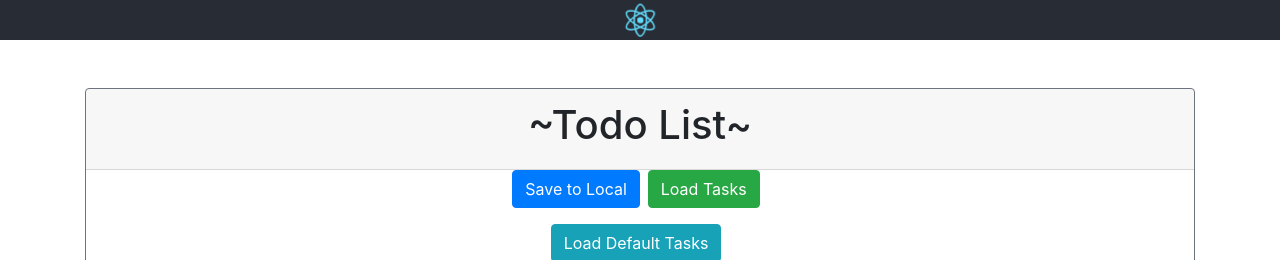
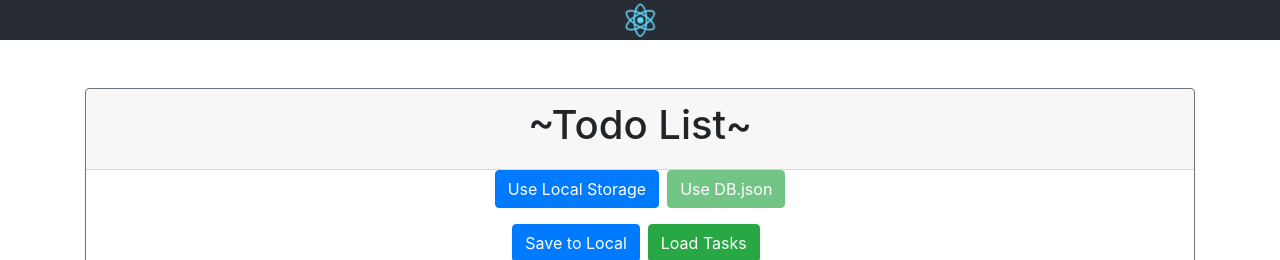
Before and after one commit to ducitp5/reactjs-todos-list, a React (Create React App) app: page / in a window 1280 px wide. Shown: the top 260 px of the page. Built offline with nearby package versions, Linux system fonts and the light colour scheme; no server answers.

Commit message:
toogle DB & localstorage

```diff
--- a/src/App.js
+++ b/src/App.js
@@ -21,31 +21,51 @@ class App extends React.Component {
       strSearch: "",
       orderBy: "time",
       orderDif: "asc",
-      filterLevel: null // Add filter level to state
+      filterLevel: null,
+      dataSource: localStorage.getItem("dataSource") || "db", // default to "db" if no choice saved
     }
   }
 
   UNSAFE_componentWillMount() {
-    let items = JSON.parse(localStorage.getItem("task")) || [];
-    this.setState({
-      items: items
-    })
+    let $dataSource = this.state.dataSource;
+
+    if($dataSource == 'db')     this.loadTasksFromDB();
+    else                        this.loadTasksFromLocalStorage();
   }
 
   componentDidMount() {
+
+  }
+
+  loadTasksFromDB = () => {
     // Load data from JSON Server
     fetch("http://localhost:3001/tasks")
-        .then(response => response.json())
-        .then(
-            data => {
-              this.setState({ items: data })
-            }
-        )
-        .catch(error => console.error("Error loading tasks:", error));
-  }
+      .then(response => response.json())
+      .then(data => {
+        this.setState(
+          {
+            items: data,
+            dataSource: "db"
+          }
+        );
+      })
+      .catch(error => console.error("Error loading tasks from db:", error));
+  };
+
+  loadTasksFromLocalStorage = () => {
+    const tasks = JSON.parse(localStorage.getItem("task")) || [];
+
+    this.setState(
+      {
+        items: tasks,
+        dataSource: "localStorage"
+      }
+    );
+  };
+
 
   deleteTaskFromJsonDB = (id) => {
-    console.log('deleteTaskFromJsonDB', id)
+
     fetch(`http://localhost:3001/tasks/${id}`, {
       method: "DELETE"
     })
@@ -85,8 +105,10 @@ class App extends React.Component {
   }
 
   handleDelete = (id) => {
-    this.deleteTaskFromJsonDB(id);
-    // this.deleteTaskFromLocalStorage(id);
+    let $dataSource = this.state.dataSource;
+
+    if($dataSource == 'db')   this.deleteTaskFromJsonDB(id);
+    else                      this.deleteTaskFromLocalStorage(id);
   }
 
   deleteTaskFromLocalStorage = (id) => {
@@ -176,8 +198,10 @@ class App extends React.Component {
 
   addNewTaskSubmit = (item) => {
 
-    this.addTaskToJsonDB(item);
-    // this.addTaskTolocalStorage(item)
+    let $dataSource = this.state.dataSource;
+
+    if($dataSource == 'db')   this.addTaskToJsonDB(item);
+    else                      this.addTaskTolocalStorage(item)
   }
 
   handleEdit = (item) => {
@@ -246,11 +270,32 @@ class App extends React.Component {
 
     alert("Default tasks loaded successfully!");
   };
+
+  handleToggleDataSource = () => {
+
+    const newSource = this.state.dataSource === "db" ? "localStorage" : "db";
+    localStorage.setItem("dataSource", newSource); // Save choice to localStorage
+
+    this.setState(
+      {
+        dataSource: newSource
+      },
+      () => {
+        if (newSource === "localStorage") {
+          this.loadTasksFromLocalStorage();
+        }
+        else {
+          this.loadTasksFromDB();
+        }
+      }
+    );
+  };
+
   render() {
     let itemsOrigin = this.state.items ? [...this.state.items] : [];
     let items = [];
     let elmForm = null;
-    const { orderBy, orderDif, showForm, strSearch, itemSelected, filterLevel } = this.state;
+    const { orderBy, orderDif, showForm, strSearch, itemSelected, filterLevel, dataSource } = this.state;
 
     // Filter items based on search and level filter
     items = filter(itemsOrigin, (item) => includes(item.name, strSearch));
@@ -264,12 +309,31 @@ class App extends React.Component {
     if (showForm) {
       elmForm = <Form itemSelected={itemSelected} onClickSubmit={this.addNewTaskSubmit} onClickCancel={this.handleCancel} />;
     }
+
     return (
       <div className="App" >
         <Logo />
         <div className="container mt-3 mb-3 mt-lg-5 mb-lg-5">
           <div className="card text-center border-secondary">
             <Header />
+
+            <div className="d-flex justify-content-center mb-3">
+              <button
+                  onClick={() => this.handleToggleDataSource("localStorage")}
+                  className="btn btn-primary mr-2"
+                  disabled={dataSource === "localStorage"}
+              >
+                Use Local Storage
+              </button>
+              <button
+                  onClick={() => this.handleToggleDataSource("db")}
+                  className="btn btn-success"
+                  disabled={dataSource === "db"}
+              >
+                Use DB.json
+              </button>
+            </div>
+
             <div className="d-flex justify-content-center mb-3">
               <button onClick={this.handleDownloadTasks} className="btn btn-primary mr-2">
                 Save to Local
```
